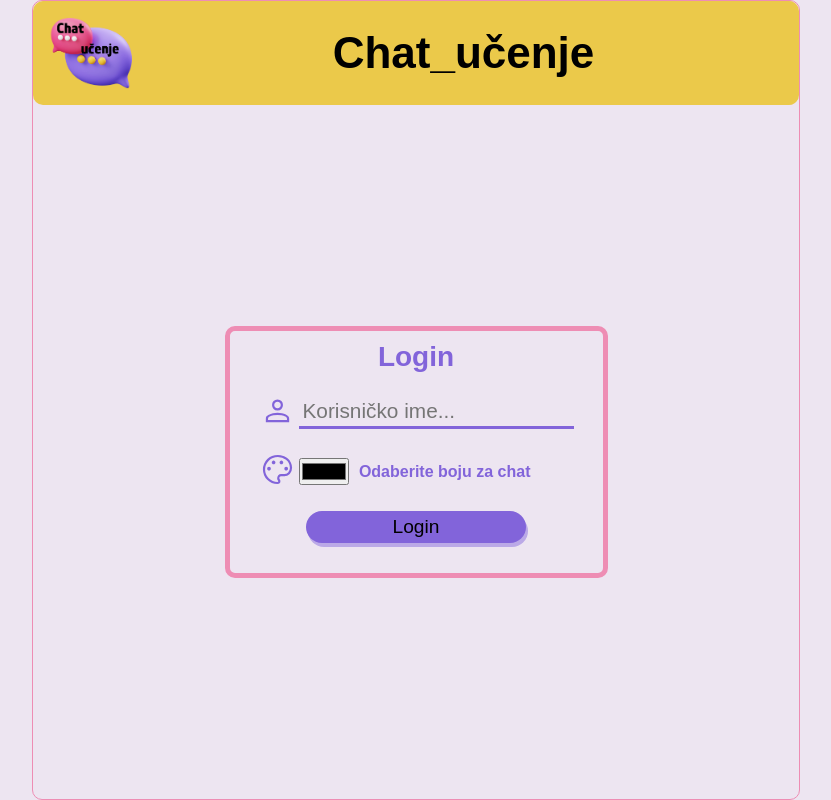
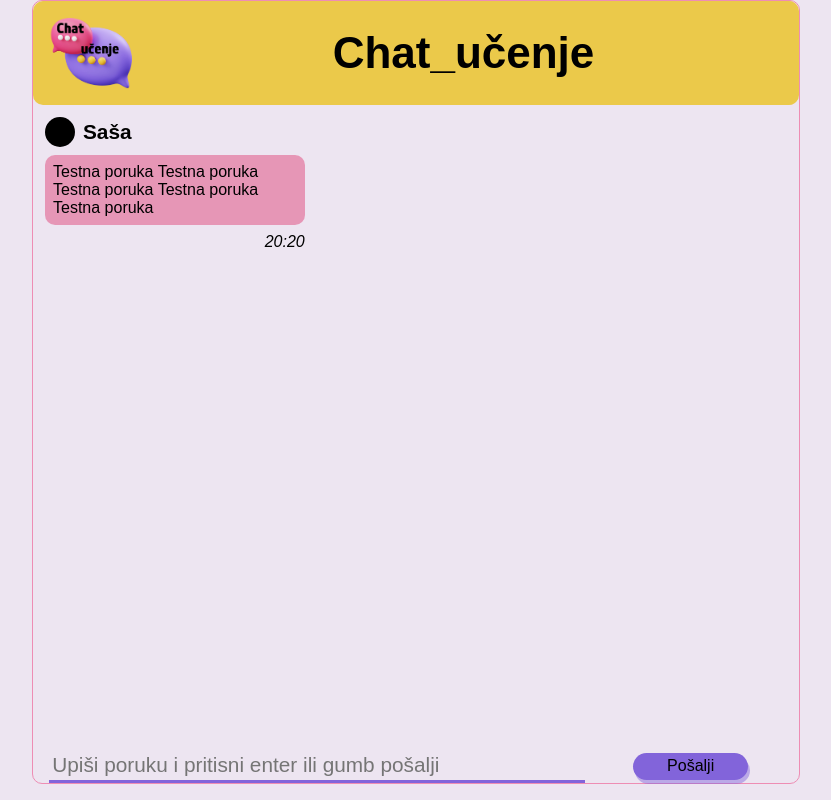
Before and after one commit to Sale1982/Chat-aplikacija-react, a React (Create React App) app: page / in a window 1280 px wide. Shown: the whole page, without its empty margins (224-1055 px from the left). Built offline with nearby package versions, Linux system fonts and the light colour scheme.

Commit message:
napravljena input komponenta

```diff
--- /dev/null
+++ b/src/components/MessageList.js
@@ -0,0 +1,30 @@
+import { v4 as uuidv4 } from "uuid";
+
+const MessageList = ({ messages, loggedUser }) => {
+  //const { name, color, id } = loggedUser;
+
+  return (
+    <ul className="MessageList">
+      {messages.map((message) => {
+        return (
+          <li className="Message-content" key={uuidv4()}>
+            <div className="Message-header">
+              <div
+                className="Avatar"
+                style={{ backgroundColor: message.member.color }}
+              ></div>
+              <div className="Username">{message.member.name}</div>
+            </div>
+            <div className="Message">{message.text}</div>
+            <div className="Timestamp">
+              <span>{message.timestamp.hour}</span>:
+              <span>{message.timestamp.min}</span>
+            </div>
+          </li>
+        );
+      })}
+    </ul>
+  );
+};
+
+export default MessageList;
--- a/src/containers/ChatApp.js
+++ b/src/containers/ChatApp.js
@@ -4,13 +4,15 @@ import _ from "lodash";
 import { v4 as uuidv4 } from "uuid";
 import LoginForm from "../components/LoginForm";
 import ChatRoom from "./ChatRoom";
+import Input from "./Input";
 
 const ChatApp = () => {
   const [loggedUser, setLoggedUser] = useState({
-    username: "",
+    username: "Saša",
     color: "#000000",
+    id: "1",
   });
-  const [isLogged, setIsLogged] = useState(false);
+  const [isLogged, setIsLogged] = useState(true);
 
   const handleUserInput = (event) => {
     const name = event.target.name;
@@ -45,6 +47,7 @@ const ChatApp = () => {
         />
       )}
       {isLogged && <ChatRoom loggedUser={loggedUser} />}
+      {isLogged && <Input loggedUser={loggedUser} />}
     </div>
   );
 };
--- a/src/containers/ChatRoom.js
+++ b/src/containers/ChatRoom.js
@@ -1,6 +1,26 @@
+import { useState, useEffect } from "react";
+import MessageList from "../components/MessageList";
+
 const ChatRoom = ({ loggedUser }) => {
-  console.log("Proslijeđen props chatApp komponenti", loggedUser);
-  return <h1>Ušli ste u chat</h1>;
+  const [messages, setMessage] = useState([
+    {
+      text: "Testna poruka Testna poruka Testna poruka Testna poruka Testna poruka",
+      timestamp: {
+        hour: "20",
+        min: "20",
+      },
+      member: {
+        name: "Saša",
+        color: "#000000",
+      },
+    },
+  ]);
+
+  return (
+    <div className="ChatRoom">
+      <MessageList messages={messages} loggedUser={loggedUser} />
+    </div>
+  );
 };
 
 export default ChatRoom;
--- /dev/null
+++ b/src/containers/Input.js
@@ -0,0 +1,50 @@
+import { useState } from "react";
+import { getHourMin } from "../services/getHourMin";
+
+const Input = ({ loggedUser }) => {
+  const [message, setMessage] = useState({
+    text: "",
+    timestamp: { ...getHourMin() },
+    loggedUser,
+  });
+
+  const sendMessageOnEnter = (event) => {
+    if (event.key === "Enter") sendMessage();
+  };
+
+  const getMessage = (event) => {
+    setMessage((message) => ({ ...message, text: event.target.value }));
+  };
+
+  const sendMessage = (event) => {
+    if (message.text) {
+      setMessage((message) => ({
+        ...message,
+        timestamp: { ...getHourMin() },
+        loggedUser,
+      }));
+      //onSendMessage(message);
+      console.log("Prije reseta", message);
+    } else {
+      alert("Moraš upisati poruku");
+    }
+  };
+
+  return (
+    <div className="Input">
+      <input
+        type="text"
+        placeholder="Upiši poruku i pritisni enter ili gumb pošalji"
+        className="InputMessage"
+        onChange={getMessage}
+        onKeyDown={sendMessageOnEnter}
+        value={message.text}
+      />
+      <button onClick={sendMessage} className="Btn-send">
+        Pošalji
+      </button>
+    </div>
+  );
+};
+
+export default Input;
--- a/src/index.css
+++ b/src/index.css
@@ -6,7 +6,7 @@
   font-family: Arial, Helvetica, sans-serif;
 }
 
-/*Element root stil*/
+/*root component*/
 :root {
   height: 100vh;
   width: 100vw;
@@ -15,24 +15,22 @@
   justify-content: center;
 }
 
-/*App komponenete */
+/*App component */
 .App {
   max-width: 768px;
   width: calc(100vw - 10px);
   border: 1px solid #ee8db4;
   border-radius: 10px;
-  height: 100vh;
+  height: 98vh;
 }
 
-/*ChatApp komponent*/
+/*ChatApp component*/
 
 .ChatApp {
   width: 100%;
   height: 100%;
   display: flex;
   flex-direction: column;
-
-  align-items: center;
 }
 
 .ChatApp-header {
@@ -126,3 +124,81 @@ label[for="color"] {
   background-color: #8264dabe;
   font-weight: bold;
 }
+
+/*ChatRoom component*/
+.ChatRoom {
+  width: 100%;
+  height: 100%;
+  padding: 0.75rem;
+  display: flex;
+  flex-wrap: wrap;
+  overflow-y: scroll;
+}
+
+.MessageList {
+  /*ul element*/
+  list-style: none;
+  width: 100%;
+  display: flex;
+  flex-direction: column;
+}
+
+.Message-content {
+  /*li element*/
+  width: 35%;
+  margin-bottom: 0.5rem;
+}
+
+.Message-header {
+  display: flex;
+  align-items: center;
+  gap: 0.5rem;
+  margin-bottom: 0.5rem;
+}
+
+.Avatar {
+  width: 30px;
+  height: 30px;
+  border-radius: 50%;
+}
+
+.Username {
+  font-size: 1.3rem;
+  font-weight: bold;
+}
+
+.Message {
+  background-color: #e3618e97;
+  padding: 0.5rem;
+  border-radius: 10px;
+  margin-bottom: 0.5rem;
+}
+
+.Timestamp {
+  font-style: italic;
+  text-align: end;
+}
+
+.Input {
+  width: 100%;
+  align-self: flex-end;
+  display: flex;
+  align-items: center;
+  gap: 3rem;
+}
+
+.InputMessage {
+  width: 70%;
+  margin-left: 1rem;
+}
+
+.Btn-send {
+  background-color: #8264da;
+  padding: 0.3rem 0.6rem;
+  border-radius: 20px;
+  border: none;
+  cursor: pointer;
+  box-shadow: 2px 4px #8264da78;
+  width: 15%;
+  font-size: 1rem;
+}
--- /dev/null
+++ b/src/services/getHourMin.js
@@ -0,0 +1,11 @@
+function getHourMin() {
+  const hour = new Date().getHours();
+  const min = new Date().getMinutes();
+
+  return {
+    hour: hour < 10 ? "0" + hour : hour,
+    min: hour < 10 ? "0" + min : min,
+  };
+}
+
+export { getHourMin };
```
